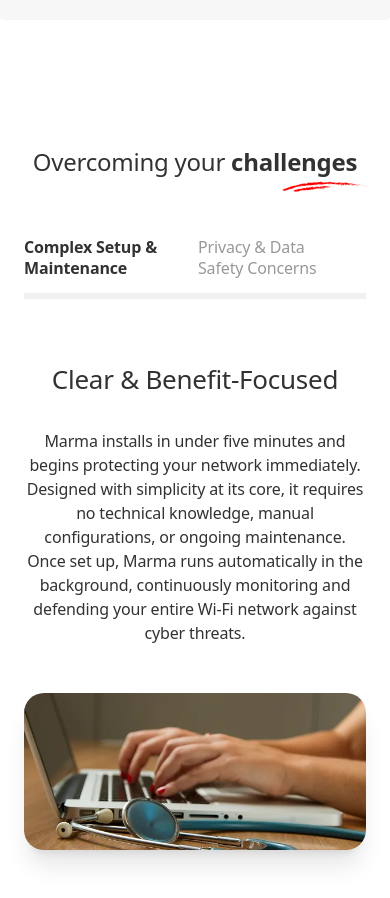
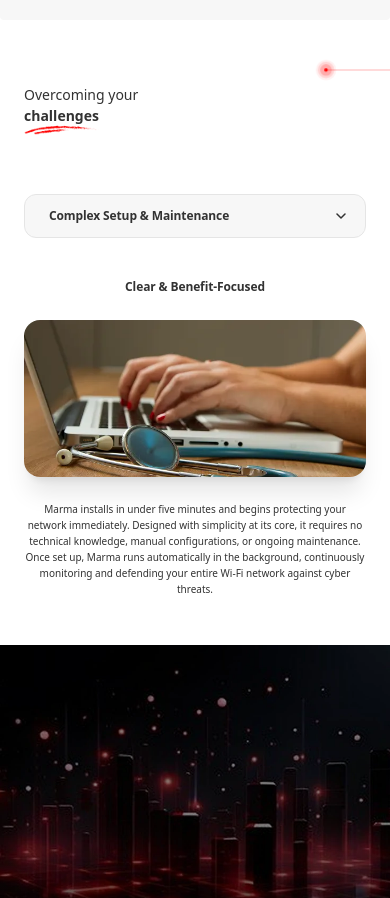
Before and after one commit to vinay-uelement/marma-security, a Next.js app: page / in a window 390 px wide. Shown: the part 2820-3718 px from the top of the page. Built offline with nearby package versions, Linux system fonts and the light colour scheme.

Commit message:
Update layout, styling, and navigation for Challenges tab on mobile

```diff
--- a/app/globals.css
+++ b/app/globals.css
@@ -542,7 +542,7 @@ img {
 }
 
 .home-challenge-heading {
-  @apply font-title text-[24px] md:text-[32px] leading-[1.2] md:leading-[62px] tracking-[-0.01em] text-[#323232];
+  @apply font-title font-medium md:font-normal text-[14px] md:text-[24px] lg:text-[32px] leading-[21px] md:leading-[1.2] lg:leading-[62px] md:tracking-[-0.01em] tracking-normal text-[#323232];
 }
 
 .home-challenge-tab-active {
@@ -554,11 +554,11 @@ img {
 }
 
 .home-challenge-title {
-  @apply font-body font-normal text-[26px] md:text-[34px] leading-[1.3] md:leading-[44px] tracking-[-0.01em] text-[#323232];
+  @apply font-body font-semibold md:font-normal text-[12px] md:text-[26px] lg:text-[34px] leading-[18px] md:leading-[1.3] lg:leading-[44px] tracking-[-0.01em] text-center md:text-left text-[#323232];
 }
 
 .home-challenge-desc {
-  @apply font-body font-normal text-[16px] md:text-[18px] leading-[1.5] md:leading-[28px] tracking-[-0.01em] text-[#323232];
+  @apply font-body font-light md:font-normal text-[10px] md:text-[16px] lg:text-[18px] leading-[16px] md:leading-[1.5] lg:leading-[28px] tracking-normal md:tracking-[-0.01em] text-center md:text-left text-[#323232];
 }
 
 /* ===============================================================
--- a/components/home/Challengestab.tsx
+++ b/components/home/Challengestab.tsx
@@ -28,7 +28,7 @@ const tabItems: TabData[] = [
     title: "Clear & Benefit-Focused",
     description:
       "Law firms handle highly sensitive client data. Marma provides enterprise-grade encryption and network monitoring to prevent unauthorized access to privileged communications and case files across your entire infrastructure.",
-    image: "/images/solutions/healthcare-solution.webp", // Placeholder
+    image: "/images/solutions/healthcare-solution.webp",
   },
   {
     id: "finance",
@@ -36,7 +36,7 @@ const tabItems: TabData[] = [
     title: "Clear & Benefit-Focused",
     description:
       "Financial institutions require the highest level of security. Our zero-trust architecture ensures that every transaction, client portfolio, and internal communication remains completely isolated from external threats.",
-    image: "/images/solutions/healthcare-solution.webp", // Placeholder
+    image: "/images/solutions/healthcare-solution.webp",
   },
   {
     id: "manufacturing",
@@ -44,26 +44,44 @@ const tabItems: TabData[] = [
     title: "Clear & Benefit-Focused",
     description:
       "Modern manufacturing relies on connected IoT devices. Marma protects operational technology (OT) from disruption, ensuring production lines continue running without vulnerability to external network attacks.",
-    image: "/images/solutions/healthcare-solution.webp", // Placeholder
+    image: "/images/solutions/healthcare-solution.webp",
   },
 ];
 
 export default function Challengestab() {
   const [activeTab, setActiveTab] = useState<string>(tabItems[0].id);
-
   const activeData = tabItems.find((t) => t.id === activeTab) || tabItems[0];
 
   return (
     <section className="w-full max-w-[1440px] mx-auto px-6 lg:px-12 py-4 bg-[#FFFFFF]">
+
       {/* Header Section */}
-      <div className="flex flex-col md:flex-row justify-between items-center md:items-center mb-[60px] gap-8 text-center md:text-left">
-        <h2 className="home-challenge-heading">
+      <div className="flex items-start md:items-center justify-between gap-4 md:gap-8 mb-[10px] md:mb-[60px] w-full">
+
+        {/* Heading */}
+        <h2 className="home-challenge-heading relative z-10 flex-1">
           Overcoming your{" "}
-          <HighlightedText text="challenges" className="font-bold" />
+          <HighlightedText
+            text="challenges"
+            className="font-bold"
+            imageClassName="bottom-[-14px] md:bottom-[-14px]"
+          />
         </h2>
 
-        {/* Decorative Red Line Graphic */}
-        <div className="hidden md:flex items-start justify-end w-full max-w-[400px] lg:max-w-[500px] -mt-16 lg:-mt-24">
+        {/* Decorative Line (Mobile + Tablet) */}
+        <div className="flex md:hidden justify-end items-start flex-shrink-0 pointer-events-none relative z-0">
+          <div className="w-[160px] sm:w-[240px] translate-y-[-70%]">
+            <DecorativeLine
+              viewBox="0 0 800 500"
+              points="600,280 960,280 1020,420 1560,420"
+              dots={[{ cx: 600, cy: 280, rippleCount: 3 }]}
+              className="w-full h-auto"
+            />
+          </div>
+        </div>
+
+        {/* Decorative Line (Desktop) */}
+        <div className="hidden md:flex items-start justify-end w-full max-w-[400px] lg:max-w-[500px] -mt-16 lg:-mt-24 pointer-events-none z-0">
           <div className="relative w-screen right-1/2 translate-x-1/2 flex justify-end">
             <div className="w-[400px] lg:w-[500px]">
               <DecorativeLine
@@ -77,16 +95,39 @@ export default function Challengestab() {
         </div>
       </div>
 
-      {/* Tabs Navigation */}
-      <div className="w-full border-b-[6px] border-[#F1F1F1] mb-16 select-none max-lg:overflow-x-auto ">
-        <div className="flex items-start gap-6 md:gap-8 lg:gap-12 min-w-max -mb-[1px]">
+      {/* Mobile/Tablet Dropdown Navigation */}
+      <div className="w-full mb-10 lg:hidden relative z-20">
+        <div className="relative w-full">
+          <select
+            value={activeTab}
+            onChange={(e) => setActiveTab(e.target.value)}
+            className="w-full appearance-none bg-[#F7F7F7] border border-[#E5E5E5] rounded-[12px] px-6 py-1 font-body font-bold text-[12px] md:text-[16px] leading-[34px] tracking-[-0.01em] text-[#323232] outline-none cursor-pointer"
+          >
+            {tabItems.map((tab) => (
+              <option key={tab.id} value={tab.id}>
+                {tab.label}
+              </option>
+            ))}
+          </select>
+          {/* Custom Chevron Array */}
+          <div className="absolute right-5 top-1/2 -translate-y-1/2 pointer-events-none text-[#323232]">
+            <svg width="10" height="6" viewBox="0 0 10 6" fill="none" xmlns="http://www.w3.org/2000/svg">
+              <path d="M1 1L5 5L9 1" stroke="currentColor" strokeWidth="1.5" strokeLinecap="round" strokeLinejoin="round"/>
+            </svg>
+          </div>
+        </div>
+      </div>
+
+      {/* Desktop Tabs Navigation */}
+      <div className="hidden lg:block w-full border-b-[6px] border-[#F1F1F1] mb-16 select-none">
+        <div className="flex items-start gap-12 min-w-max -mb-[1px]">
           {tabItems.map((tab) => {
             const isActive = activeTab === tab.id;
             return (
               <button
                 key={tab.id}
                 onClick={() => setActiveTab(tab.id)}
-                className={`relative pb-4 text-[16px] md:text-[20px] font-body transition-colors leading-[1.3] md:leading-[30px] tracking-[-0.01em] text-left whitespace-normal w-fit max-w-[150px] md:max-w-[200px] ${
+                className={`relative pb-4 text-[20px] font-body transition-colors leading-[30px] tracking-[-0.01em] text-left whitespace-normal w-fit max-w-[200px] ${
                   isActive
                     ? "text-[#323232] font-semibold"
                     : "text-[#989898] font-medium hover:text-[#666666]"
@@ -102,20 +143,45 @@ export default function Challengestab() {
         </div>
       </div>
 
-      {/* Tab Content Section */}
-      <div className="relative grid grid-cols-1 lg:grid-cols-2 gap-12 lg:gap-24 items-start pb-8">
+      {/* Tab Content */}
+      <div className="relative pb-8 w-full">
+
+        {/* MOBILE & TABLET LAYOUT */}
+        <div className="flex flex-col lg:hidden gap-6 items-center w-full">
+          <h3 className="home-challenge-title w-full">
+            {activeData.title}
+          </h3>
+
+          <div className="w-full flex justify-center max-w-[600px]">
+            <Image
+              key={`${activeData.id}-mobile`}
+              src={activeData.image}
+              alt={activeData.title}
+              width={600}
+              height={400}
+              className="w-full h-auto object-contain rounded-[16px] shadow-xl"
+            />
+          </div>
+
+          <p className="home-challenge-desc w-full">
+            {activeData.description}
+          </p>
+        </div>
+
+        {/* DESKTOP LAYOUT */}
+        <div className="hidden lg:grid lg:grid-cols-2 gap-24 items-start w-full">
           {/* Left Content */}
-        <div className="flex flex-col items-center text-center lg:items-start lg:text-left">
-          <h3 className="home-challenge-title mb-8 lg:mb-12 max-w-[450px]">
+          <div className="flex flex-col items-start lg:text-left">
+            <h3 className="home-challenge-title mb-12 max-w-[450px]">
               {activeData.title}
             </h3>
             <p className="home-challenge-desc">{activeData.description}</p>
           </div>
 
           {/* Right Image */}
-        <div className="w-full flex justify-center lg:justify-start lg:mt-1">
+          <div className="w-full flex justify-start mt-1">
             <Image
-            key={activeData.id} // Forces image to explicitly re-animate/fade on tab change if desired later
+              key={`${activeData.id}-desktop`}
               src={activeData.image}
               alt={activeData.title}
               width={600}
@@ -124,6 +190,8 @@ export default function Challengestab() {
             />
           </div>
         </div>
+
+      </div>
     </section>
   );
 }
--- a/components/solutions/SolutionsInfo.tsx
+++ b/components/solutions/SolutionsInfo.tsx
@@ -35,7 +35,7 @@ export default function SolutionsInfo({
   );
 
   return (
-    <section className="relative w-full pt-12 pb-16 md:pt-10 md:pb-24 flex flex-col items-center overflow-x-clip">
+    <section className="relative w-full pt-12 pb-0 md:pb-16 md:pt-10 md:pb-24 flex flex-col items-center overflow-x-clip">
       {/* Faded Background Text */}
       <div className="w-full absolute top-10 md:top-4 -translate-y-1/2 flex justify-center z-0 select-none pointer-events-none px-4 max-w-[1440px] mx-auto">
         <span className="solutions-info-bg-text w-full whitespace-nowrap">
--- a/components/technology/TechnologyBanner.tsx
+++ b/components/technology/TechnologyBanner.tsx
@@ -47,10 +47,10 @@ export default function TechnologyBanner({
                     {/* Explore Button */}
                     {buttonText && (
                         <Link href={buttonLink}>
-                            <button className="flex items-center justify-between gap-5 bg-[#FF0000] rounded-full pl-8 pr-2 py-2 group transition-transform hover:scale-[1.02] shadow-sm mt-4 md:mt-8 w-fit mx-auto cursor-pointer">
-                                <span className="tech-banner-btn-text">{buttonText}</span>
-                                <div className="bg-[#FFFFFF] text-[#FF0000] rounded-full p-2 group-hover:bg-gray-100 transition-colors flex items-center justify-center">
-                                    <svg xmlns="http://www.w3.org/2000/svg" width="20" height="20" viewBox="0 0 24 24" fill="none" stroke="currentColor" strokeWidth="2.5" strokeLinecap="round" strokeLinejoin="round"><line x1="7" y1="17" x2="17" y2="7"></line><polyline points="7 7 17 7 17 17"></polyline></svg>
+                            <button className="relative flex items-center justify-center rounded-full pl-8 pr-12 py-1 min-w-[160px] md:min-w-[180px] transition-transform hover:scale-[1.02] group shadow-sm bg-[#FF0000] text-white hover:bg-[#E10000] cursor-pointer">
+                                <span className="font-banner text-[16px] md:text-[20px] font-normal tracking-[-0.01em]">{buttonText}</span>
+                                <div className="bg-[#F4F4F4] text-[#FF0000] rounded-full p-1 flex items-center justify-center shrink-0 group-hover:bg-white transition-colors absolute right-1">
+                                    <svg xmlns="http://www.w3.org/2000/svg" width="20" height="20" viewBox="0 0 24 24" fill="none" stroke="currentColor" strokeWidth="1" strokeLinecap="round" strokeLinejoin="round"><line x1="7" y1="17" x2="17" y2="7"></line><polyline points="7 7 17 7 17 17"></polyline></svg>
                                 </div>
                             </button>
                         </Link>
```
Lines whose indentation alone changed are shown as unchanged.
